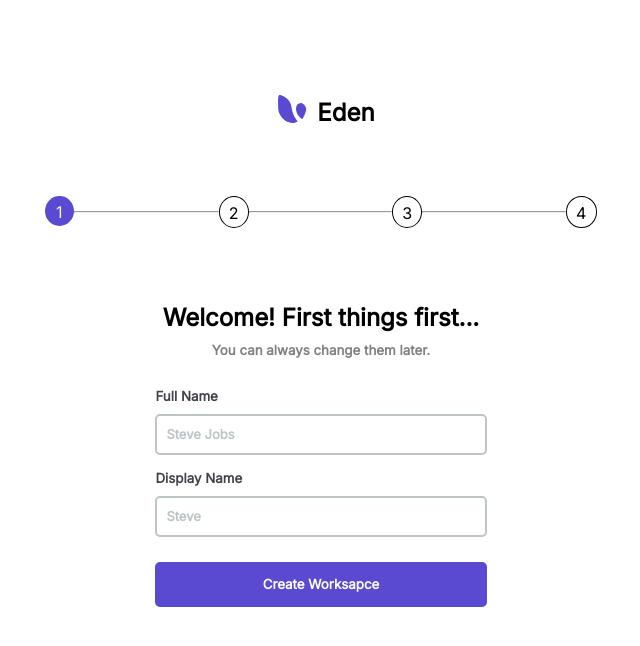
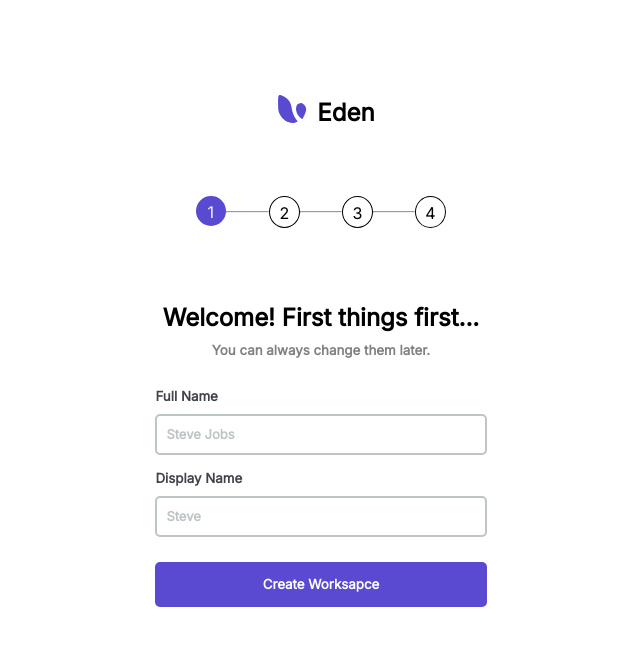
Before and after one commit to amoghatelkar/cutshort, a Next.js app: page / in a window 1280 px wide. Shown: the top 646 px of the page, without its empty margins (319-959 px from the left). Built offline with nearby package versions, Linux system fonts and the light colour scheme.

Commit message:
Updated the stepper component

```diff
--- a/components/Stepper/Stepper.module.scss
+++ b/components/Stepper/Stepper.module.scss
@@ -31,7 +31,7 @@
         .connecter{
             display: contents;
             hr{
-                width: 86%;
+                width: 57%;
                 height: max-content;
                 align-self: center;
             }
--- a/components/Stepper/Stepper.tsx
+++ b/components/Stepper/Stepper.tsx
@@ -12,7 +12,7 @@ export const Stepper: FC<IStepper> = ({ selectedStep, steps }) => {
             <div className={styles.stepper}>
                 {steps.map((step, index) =>
                     <div key={index} className={styles.step} style={steps.length - 1 === index ? { display: 'contents' } : {}}>
-                        <div className={index <= selectedStep ? styles.platform : styles.platformInAvtive} style={steps.length - 1 === index ? { width: '17%' } : {}} >
+                        <div className={index <= selectedStep ? styles.platform : styles.platformInAvtive} style={steps.length - 1 === index ? { width: '40%' } : {}} >
                             <label>{step}</label>
                         </div>
                         {steps.length - 1 === index ? undefined : <div className={styles.connecter}>
--- a/pages/index.tsx
+++ b/pages/index.tsx
@@ -9,8 +9,7 @@ import { First } from '../components/1/1';
 import { Fourth } from '../components/4/4';
 import { Second } from '../components/2/2';
 import { Third } from '../components/3/3';
-import EdenIcon from '../public/vercel.svg'
-import EdenSvg from '../components/SvgComponent/EdenSvg';
+import EdenIcon from '../public/vercel.svg';
 import { Input } from '@mui/icons-material';
 import { ChakraProvider } from '@chakra-ui/react';
 
@@ -65,9 +64,11 @@ const Home: NextPage = () => {
             <h2 style={{ fontWeight: 'bolder',fontFamily:'Inter' }}>Eden</h2>
           </span>
         </Box>
-        <Box sx={{ width: '100%',paddingTop:'45px',marginBottom:'30px' }}>
+        <div className={styles.stepperDiv}>
+        <Box sx={{ paddingTop:'45px',marginBottom:'30px',width:'250px' }}>
           <Stepper selectedStep={selectedStep} steps={steps}/>
         </Box>
+        </div>
         <Box sx={{ width: '100%' }}>
           <Form />
         </Box>
--- a/styles/Home.module.css
+++ b/styles/Home.module.css
@@ -126,3 +126,7 @@
     filter: invert(1);
   }
 }
+
+.stepperDiv{
+  text-align: -webkit-center!important;
+}
```
Also changed, not shown: components/SvgComponent/EdenSvg.tsx (deleted, +0 -16 lines).
